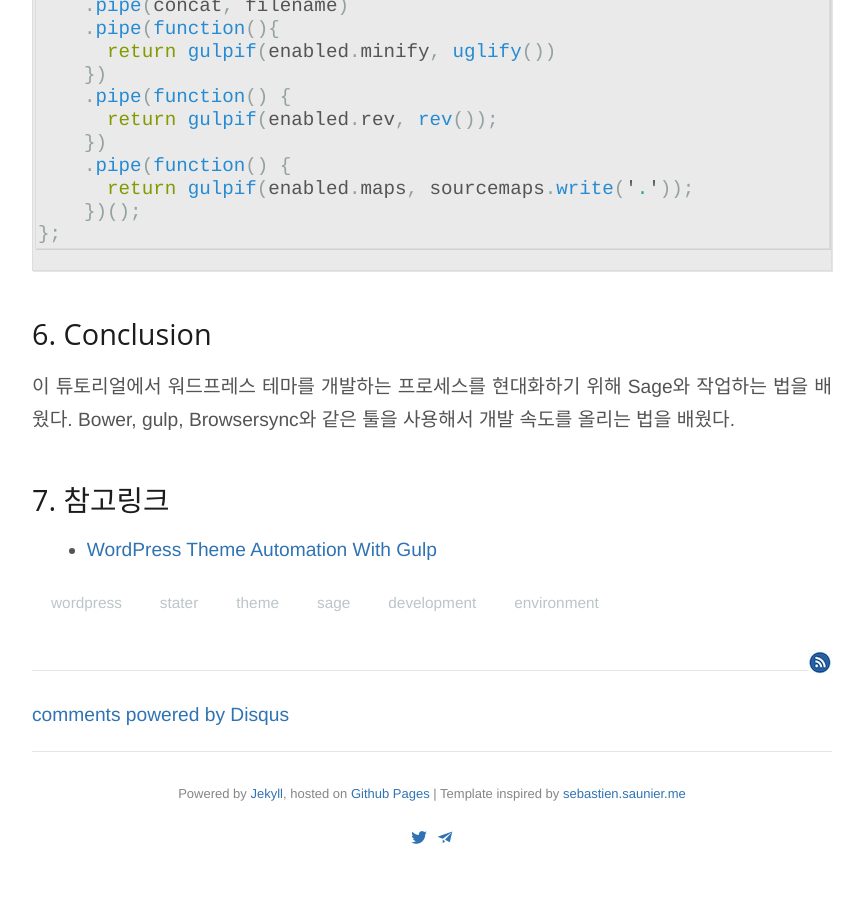
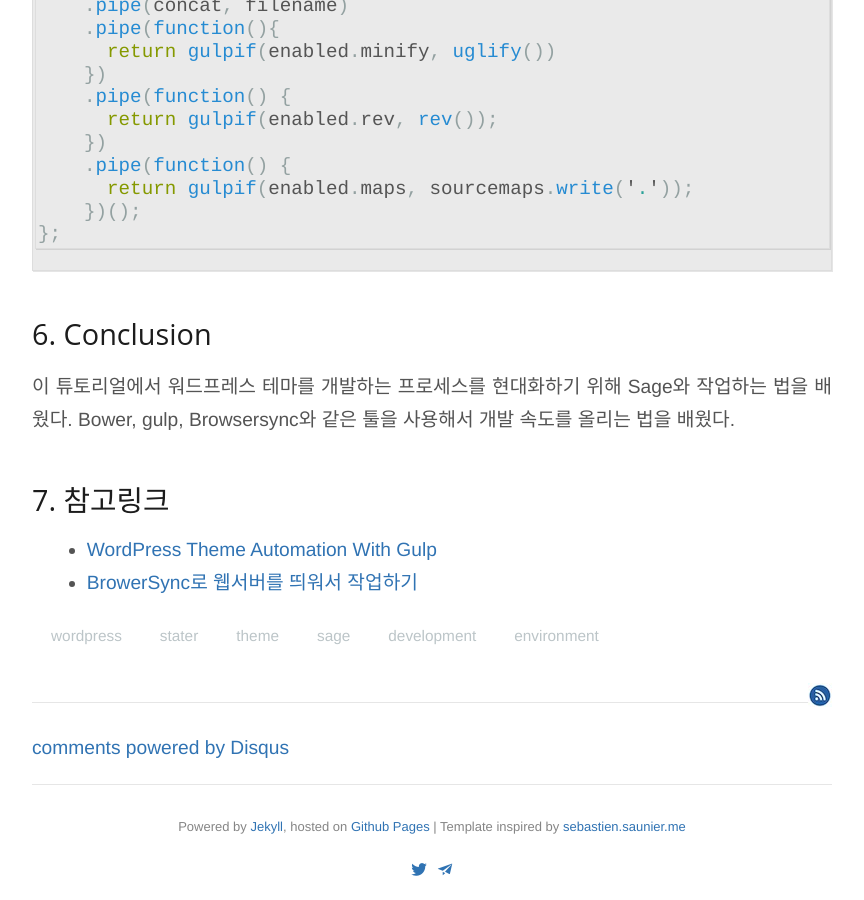
Before and after one commit to nolboo/nolboo.github.io, a Jekyll site: the page built from _posts/2016-05-19-modernizing-wordpress-theme-development-with-sage.md, in a window 1280 px wide and 900 px high, scrolled down 13910 px. Shown: the whole window, without its empty margins (208-1072 px from the left). Built offline with Jekyll 4.4.1, drawn with Linux system fonts in a browser that asks for light colours; comment, search, counter and statistics services are not loaded; before the commit the page ends 14777 px from its top, so only the background shows below that.

Commit message:
Add using browsersync link to sage post

```diff
--- a/_posts/2016-05-19-modernizing-wordpress-theme-development-with-sage.md
+++ b/_posts/2016-05-19-modernizing-wordpress-theme-development-with-sage.md
@@ -492,3 +492,4 @@ Conclusion
 --------
 
 -	[WordPress Theme Automation With Gulp](https://www.sitepoint.com/wordpress-theme-automation-with-gulp/)
+- [BrowerSync로 웹서버를 띄워서 작업하기](http://programmingsummaries.tistory.com/396)
```
